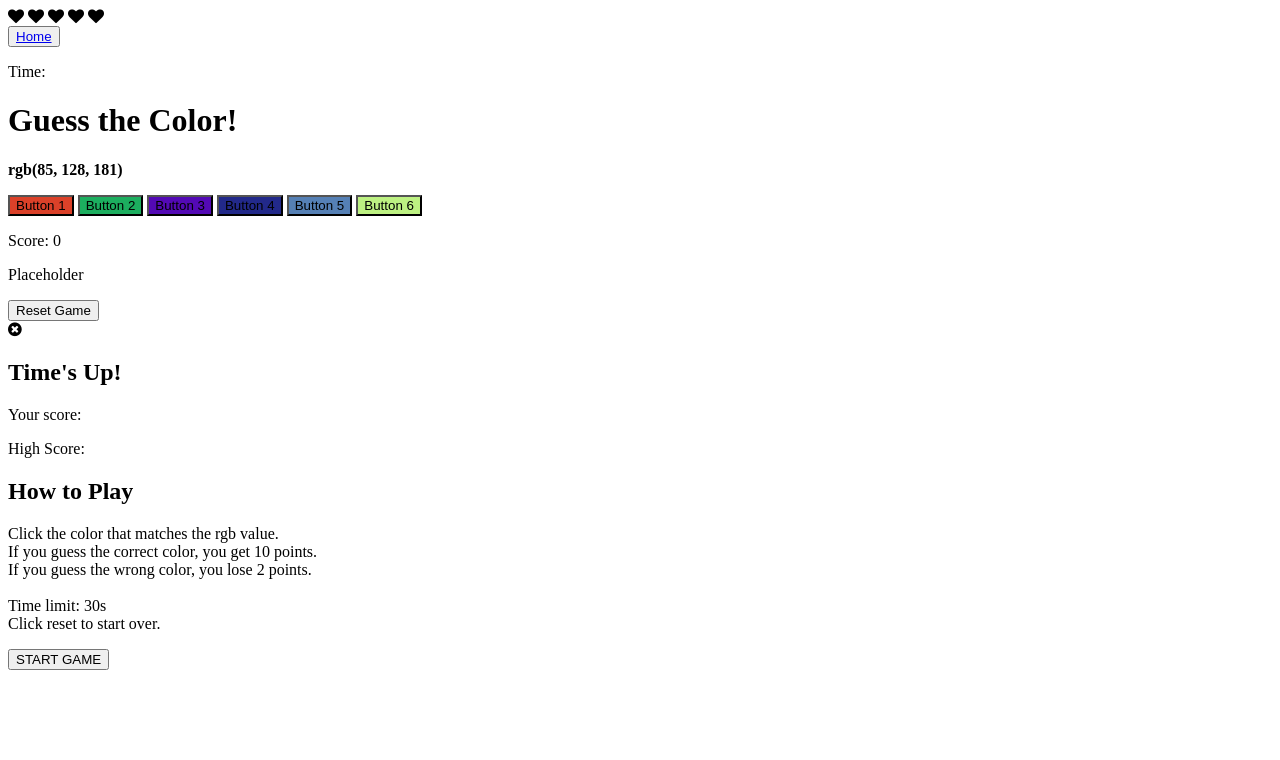
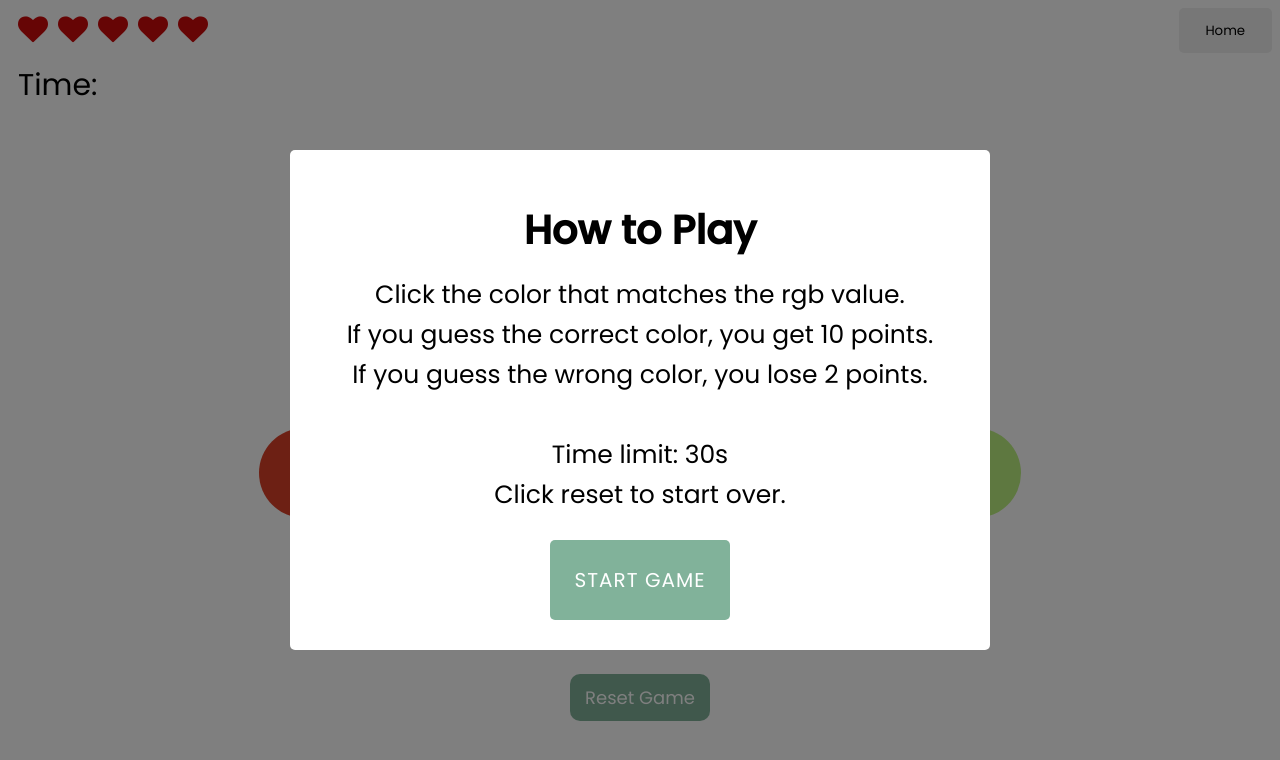
Before and after one commit to CHildreth297/Hackathon_Project, a plain HTML site: page game.html in a window 1280 px wide. Drawn offline with Linux system fonts and the light colour scheme; the site is published under a folder, as on GitHub Pages, so addresses that start at the root find nothing.

Commit message:
"Updated"

```diff
--- a/flappybird.html
+++ b/flappybird.html
@@ -9,7 +9,7 @@
     <title>Hello!</title>
 
     <!-- import the webpage's stylesheet -->
-    <link rel="stylesheet" href="/flappybird.css">
+    <link rel="stylesheet" href="flappybird.css">
 
     <!-- import the webpage's javascript file -->
     <script src="/flappybird.js" defer></script>
--- a/game.html
+++ b/game.html
@@ -14,7 +14,7 @@
     <title>Guess the Color</title>
 
     <!-- import the webpage's stylesheet -->
-    <link rel="stylesheet" href="/game.css">
+    <link rel="stylesheet" href="game.css">
 
     <!-- import the webpage's javascript file -->
     <script src="game.js" defer></script>
```
Also changed, not shown: snake_game.html (+1 -1 lines).
